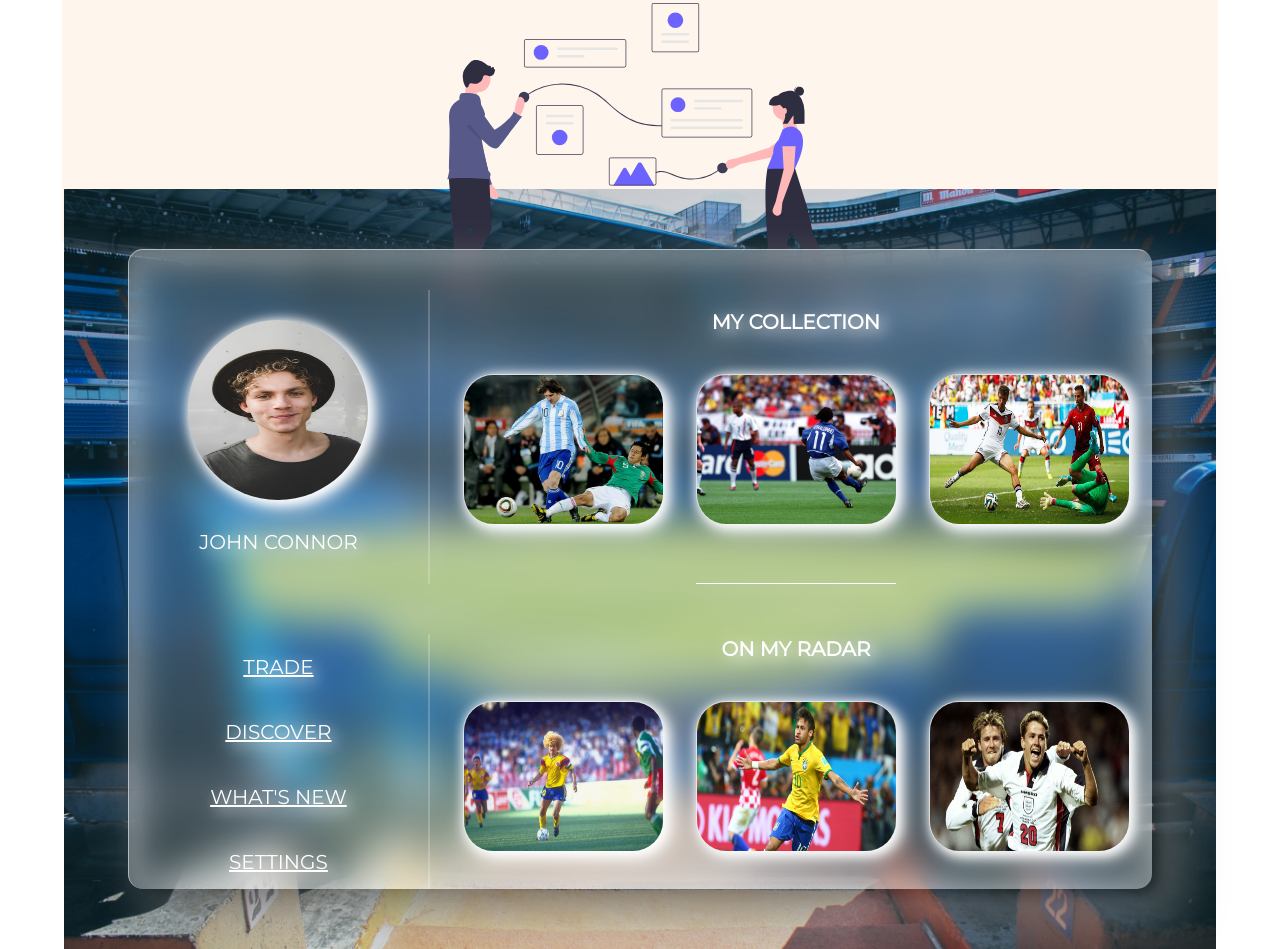
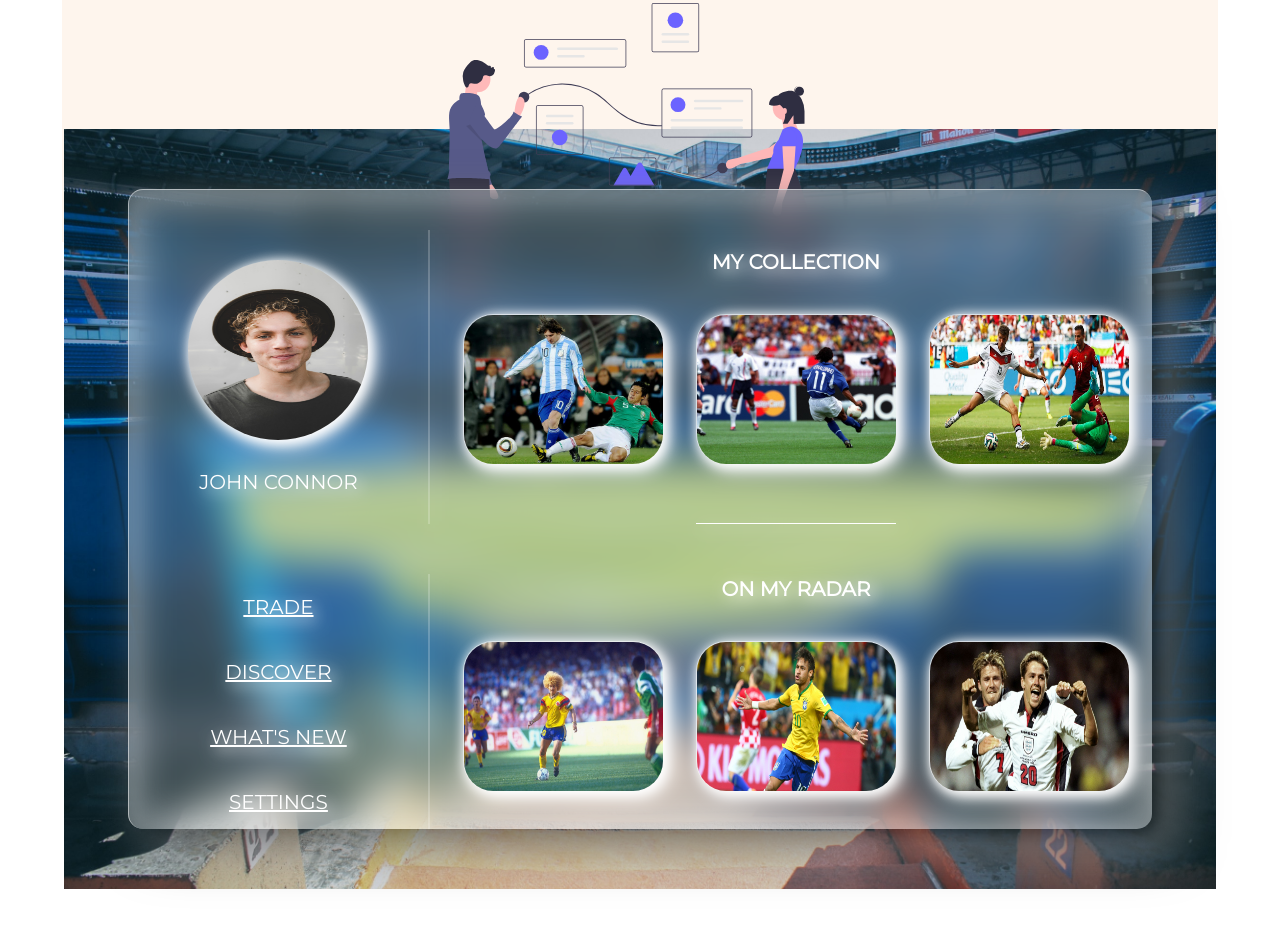
Before and after one commit to federico-barbieri/fifaworldcards, a plain HTML site: page index.html in a window 1280 px wide. Shown: the part 2851-3800 px from the top of the page. After the commit the page ends 3760 px from the top, so only its background shows below. Drawn offline with Linux system fonts and the light colour scheme.

Commit message:
Add files via upload

```diff
--- a/styles.css
+++ b/styles.css
@@ -564,7 +564,7 @@ text-align: center;
 /* container 4 */
 
 .container4{
-  margin: 2rem auto 1rem auto;
+  margin: -2rem auto 1rem auto;
   max-width: 90%;
   background: url("img/dashboard/background/dash2.jpg");
   background-position: center;
```
